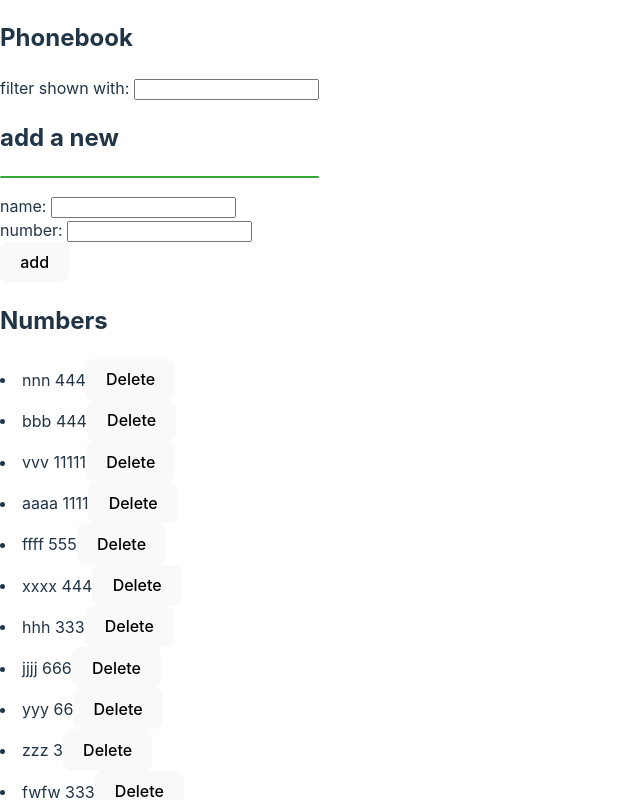
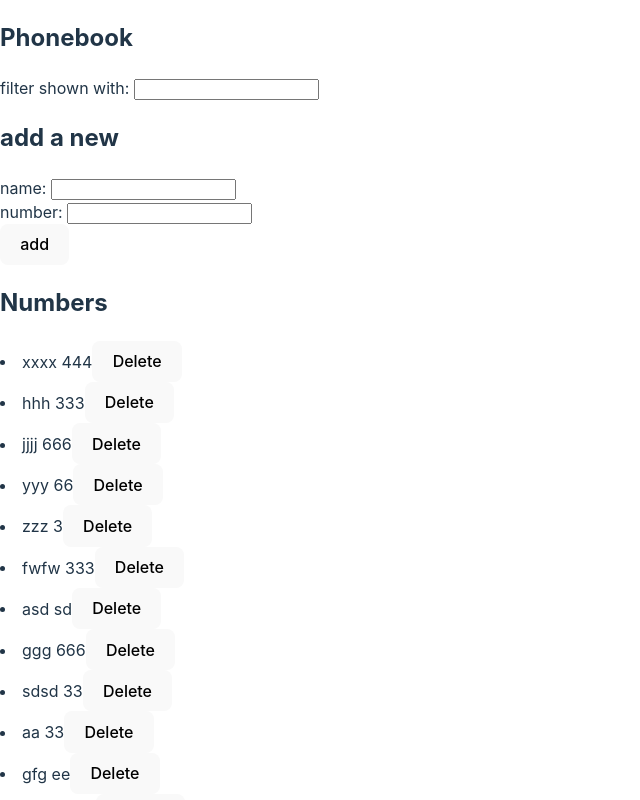
Before and after one commit to dmarie777/fullstackopen, a React (Vite) app in the folder part2/phonebook/: page / in a window 1280 px wide. Shown: the top 800 px of the page, without its empty margins (0-640 px from the left). Built offline with nearby package versions, Linux system fonts and the light colour scheme; data requests are answered from the project's data file.

Commit message:
Solution to exercise 2.17: Addition to catch for the update promise, additions of styles for success and error classes

```diff
--- a/part2/phonebook/db.json
+++ b/part2/phonebook/db.json
@@ -1,30 +1,5 @@
 {
   "persons": [
-    {
-      "name": "nnn",
-      "number": "444",
-      "id": 6
-    },
-    {
-      "name": "bbb",
-      "number": "444",
-      "id": 7
-    },
-    {
-      "name": "vvv",
-      "number": "11111",
-      "id": 8
-    },
-    {
-      "name": "aaaa",
-      "number": "1111",
-      "id": 9
-    },
-    {
-      "name": "ffff",
-      "number": "555",
-      "id": 10
-    },
     {
       "name": "xxxx",
       "number": "444",
@@ -109,6 +84,11 @@
       "name": "fggd",
       "number": "5656",
       "id": 27
+    },
+    {
+      "name": "aaaaaa",
+      "number": "aaa",
+      "id": 28
     }
   ]
 }
--- a/part2/phonebook/src/App.jsx
+++ b/part2/phonebook/src/App.jsx
@@ -11,6 +11,7 @@ function App() {
   const [newNumber, setNewNumber] = useState('')
   const [letterToFilter, setLetterToFilter] = useState('')
   const [successMessage, setSuccessMessage] = useState('')
+  const [errorMessage, setErrorMessage] = useState('')
 
   useEffect(() => {
     phoneService
@@ -50,6 +51,9 @@ function App() {
             setSuccessMessage(null)
           }, 3000)
         })
+        .catch ((err) => {
+          setErrorMessage(`Imformation of ${newName} has already been removed from server`)
+        })
     }
     setNewName('')
     setNewNumber('')
@@ -82,7 +86,8 @@ function App() {
         <h2>Phonebook</h2>
           <Filter letterToFilter= {letterToFilter} filterName = {filterName} />
         <h2>add a new</h2>
-        <Notification message = {successMessage}/>
+        <Notification message = {successMessage} classN = 'success'/>
+        <Notification message = {errorMessage} classN = 'error'/>
         <Form
           newName = {newName}
           newNumber = {newNumber}
--- a/part2/phonebook/src/components/Notification.jsx
+++ b/part2/phonebook/src/components/Notification.jsx
@@ -1,11 +1,11 @@
-const Notification = ( {message} ) => {
+const Notification = ( {message, classN} ) => {
     if (message === null) {
         return null
     }
 
     return (
         <>
-        <p className="error">{message}</p>
+        <p className={classN}>{message}</p>
         </>
     )
 }
--- a/part2/phonebook/src/index.css
+++ b/part2/phonebook/src/index.css
@@ -15,11 +15,16 @@
 }
 
 .error {
+  color: red;
+  background: rgb(47, 46, 46);
+  border-radius: 10px;
+}
+.success {
   color: rgb(166, 207, 166);
   background: rgb(47, 46, 46);
-  border: solid 1px rgb(52, 168, 52);
   border-radius: 10px;
 }
+
 a:hover {
   color: #535bf2;
 }
```
